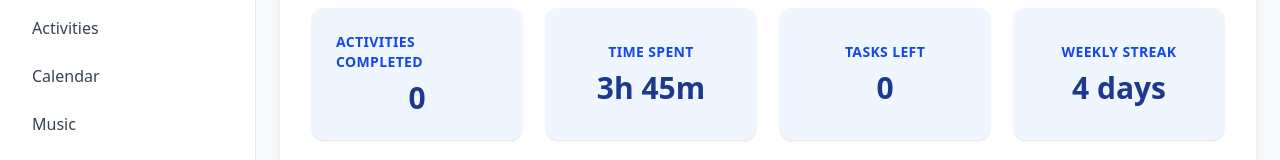
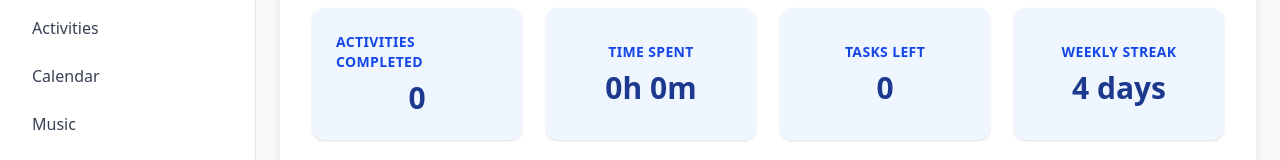
Before and after one commit to RashiShekhar/Daily-Activities, a React (Vite) app: page /dashboard in a window 1280 px wide. Shown: the part 128-288 px from the top of the page. Built offline with nearby package versions, Linux system fonts and the light colour scheme.

Commit message:
added loic to find time spent

```diff
--- a/src/components/Activities.jsx
+++ b/src/components/Activities.jsx
@@ -5,7 +5,6 @@ export default function Activities() {
   const [task, setTask] = useState("");
   const [tasks, setTasks] = useState([]);
 
-  // Load existing tasks from localStorage
   useEffect(() => {
     const savedTasks = localStorage.getItem("tasks");
     if (savedTasks) {
@@ -13,7 +12,6 @@ export default function Activities() {
     }
   }, []);
 
-  // Save tasks to localStorage whenever tasks change
   useEffect(() => {
     localStorage.setItem("tasks", JSON.stringify(tasks));
   }, [tasks]);
--- a/src/components/Dashboard.jsx
+++ b/src/components/Dashboard.jsx
@@ -7,6 +7,13 @@ export default function Dashboard() {
   const { user } = useAuth();
   const navigate = useNavigate();
   const [tasks, setTasks] = useState([]);
+  const totalMinutes = tasks.reduce(
+    (acc, task) => acc + (task.duration || 0),
+    0
+  );
+  const hours = Math.floor(totalMinutes / 60);
+  const minutes = totalMinutes % 60;
+  const timeSpentStr = `${hours}h ${minutes}m`;
 
   // Load tasks from localStorage on mount
   useEffect(() => {
@@ -46,7 +53,7 @@ export default function Dashboard() {
         }}
       >
         <StatCard title="Activities Completed" value={tasks.length} />
-        <StatCard title="Time Spent" value="3h 45m" />
+        <StatCard title="Time Spent" value={timeSpentStr} />
         <StatCard title="Tasks Left" value={tasks.length} />
         <StatCard title="Weekly Streak" value="4 days" />
       </motion.div>
```
